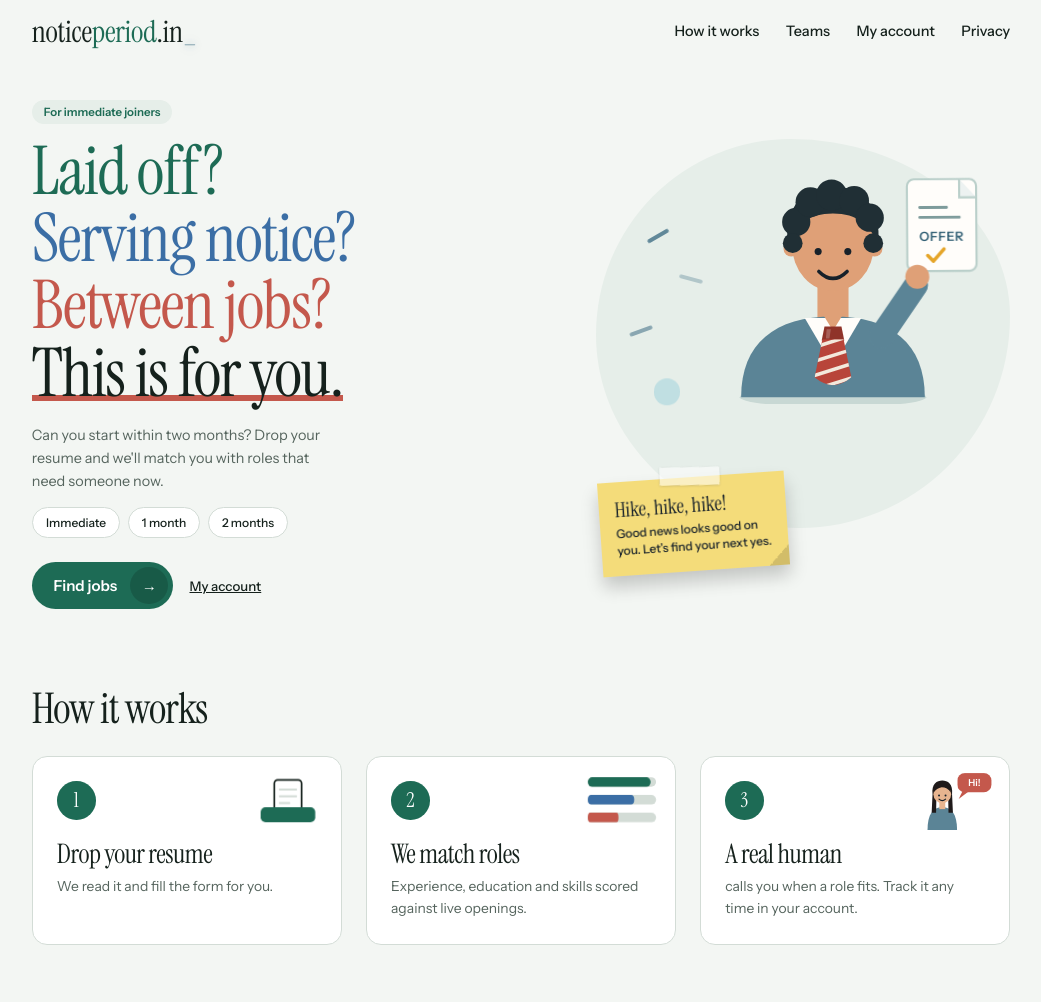
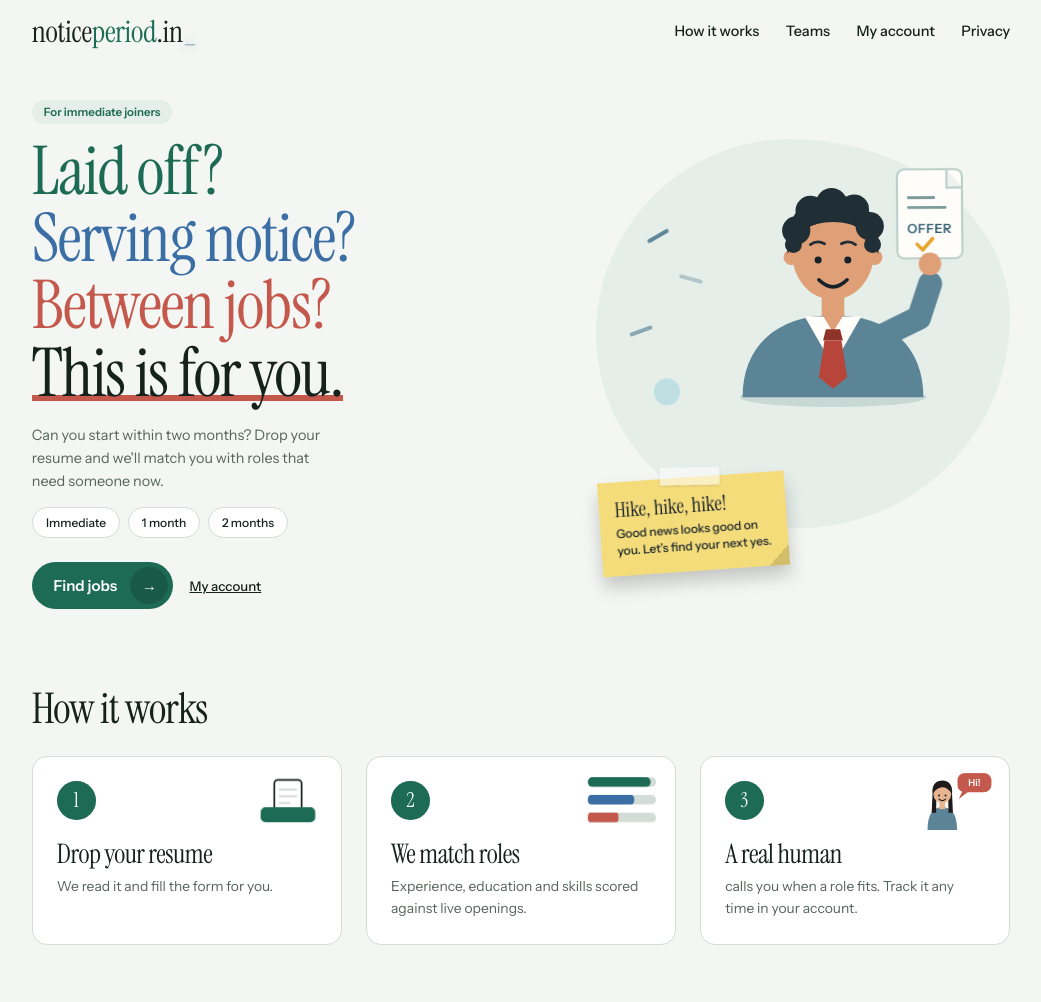
Before and after one commit to LePookie/noticeperiod-in, a website: page public/index.html in a window 1280 px wide. Shown: the top 1002 px of the page, without its empty margins (119-1160 px from the left). Drawn offline with Linux system fonts and the light colour scheme.

Commit message:
Refine hero illustration

```diff
--- a/public/index.html
+++ b/public/index.html
@@ -14,19 +14,18 @@
   </div>
   <div class="art"><div class="blob"><svg class="mc" viewBox="50 36 360 340" role="img" aria-label="A smiling curly-haired person in a shirt and tie holding up a letter marked Offer">
 <ellipse class="sh" cx="200" cy="366" rx="132" ry="14"/>
-<rect class="skin" x="178" y="196" width="44" height="70"/>
-<path class="bd" d="M70 366C70 290 118 252 200 252s130 38 130 114z"/>
-<path class="shirt" d="M160 254L200 322 240 254z"/>
-<path class="skin" d="M184 246L200 272 216 246z"/>
-<defs><clipPath id="tieclip"><path d="M185 284H215L226 338Q200 360 174 338z"/></clipPath></defs><path class="knot" d="M188 266H212L216 286H184z"/><g clip-path="url(#tieclip)"><rect class="tieb" x="170" y="280" width="60" height="84"/><path class="tstripe" d="M165 298L235 276M165 318L235 296M165 338L235 316M165 358L235 336"/></g><path class="khl" d="M191 270H197L195 283H190z"/>
-<circle class="skin" cx="141" cy="156" r="11"/><circle class="skin" cx="259" cy="156" r="11"/>
+<rect class="skin" x="184" y="200" width="32" height="64"/>
+<path class="bd" d="M72 366C72 296 118 250 200 250s128 46 128 116z"/>
+<path class="shirt" d="M160 252L200 322 240 252z"/><path class="skin" d="M184 248L200 274 216 248z"/>
+<path class="knot" d="M190 270H210L214 286H186z"/><path class="tieb" d="M188 286H212L220 338 200 354 180 338z"/>
+<g transform="translate(0 12)"><circle class="skin" cx="141" cy="156" r="11"/><circle class="skin" cx="259" cy="156" r="11"/>
 <ellipse class="skin" cx="200" cy="150" rx="58" ry="66"/>
 <path class="hair" d="M136 152C130 92 163 68 200 68s70 24 64 84c-10-30-30-46-64-46s-54 16-64 46z"/>
-<g class="hair"><circle cx="148" cy="118" r="20"/><circle cx="168" cy="90" r="21"/><circle cx="198" cy="80" r="22"/><circle cx="230" cy="88" r="21"/><circle cx="252" cy="112" r="20"/><circle cx="143" cy="148" r="14"/><circle cx="257" cy="148" r="14"/></g>
-<circle class="ink" cx="179" cy="160" r="5"/><circle class="ink" cx="221" cy="160" r="5"/><path class="smile" d="M180 188Q200 208 220 188"/>
-<g class="wave"><path class="arm" d="M268 280L318 208"/>
-<g class="letter"><rect x="306" y="58" width="98" height="130" rx="10"/><path class="fold" d="M380 58v26h24"/><path class="lines" d="M324 98h38m-38 14h56"/><text x="355" y="146" text-anchor="middle">OFFER</text><path class="stamp" d="M335 166l8 8 15-17"/></g>
-<circle class="skin" cx="320" cy="196" r="17"/></g></svg></div>
+<g class="hair"><circle cx="148" cy="118" r="20"/><circle cx="168" cy="90" r="21"/><circle cx="198" cy="80" r="22"/><circle cx="230" cy="88" r="21"/><circle cx="252" cy="112" r="20"/><circle cx="144" cy="138" r="12"/><circle cx="256" cy="138" r="12"/></g>
+<path class="brow" d="M168 138q10-7 20-1M212 137q10-6 20 1"/><circle class="ink" cx="179" cy="160" r="5"/><circle class="ink" cx="221" cy="160" r="5"/><path class="smile" d="M180 188Q200 208 220 188"/></g>
+<g class="wave"><path class="arm" d="M268 280L322 254 338 206"/>
+<g class="letter"><rect x="292" y="44" width="92" height="126" rx="10"/><path class="fold" d="M362 44v26h22"/><path class="lines" d="M308 84h36m-36 14h52"/><text x="338" y="134" text-anchor="middle">OFFER</text><path class="stamp" d="M320 150l8 8 14-16"/></g>
+<circle class="skin" cx="338" cy="178" r="16"/></g></svg></div>
     <i class="dsh d1"></i><i class="dsh d2"></i><i class="dsh d3"></i><i class="orb"></i>
     <p class="note"><b>Hike, hike, hike!</b>Good news looks good on you. Let’s find your next yes.</p></div>
 </section>
--- a/public/pages.css
+++ b/public/pages.css
@@ -162,5 +162,8 @@ input[type=password]{display:block;width:100%;margin-top:.4rem;font:500 1rem 'In
 td select{width:auto;min-width:8.5rem;margin:0}.acts{display:flex;gap:1.1rem;margin-top:.7rem;font-size:.9rem}.acts a{color:var(--accent)}
 .wrap{padding-inline:clamp(1.5rem,4.5vw,6rem)}.login .sub{margin-top:1.4rem}
 
+.mc .brow{fill:none;stroke:#202f35;stroke-width:4;stroke-linecap:round}.mc .arm{stroke-linejoin:round}.mc .tieb{fill:#b8453a}.mc .knot{fill:#8f3329}
+.mc{overflow:visible}
+
 /* Match the preferred desktop browser zoom; keep the small-screen UI at full size. */
 @media (min-width: 48rem){body{zoom:.75}}
```
